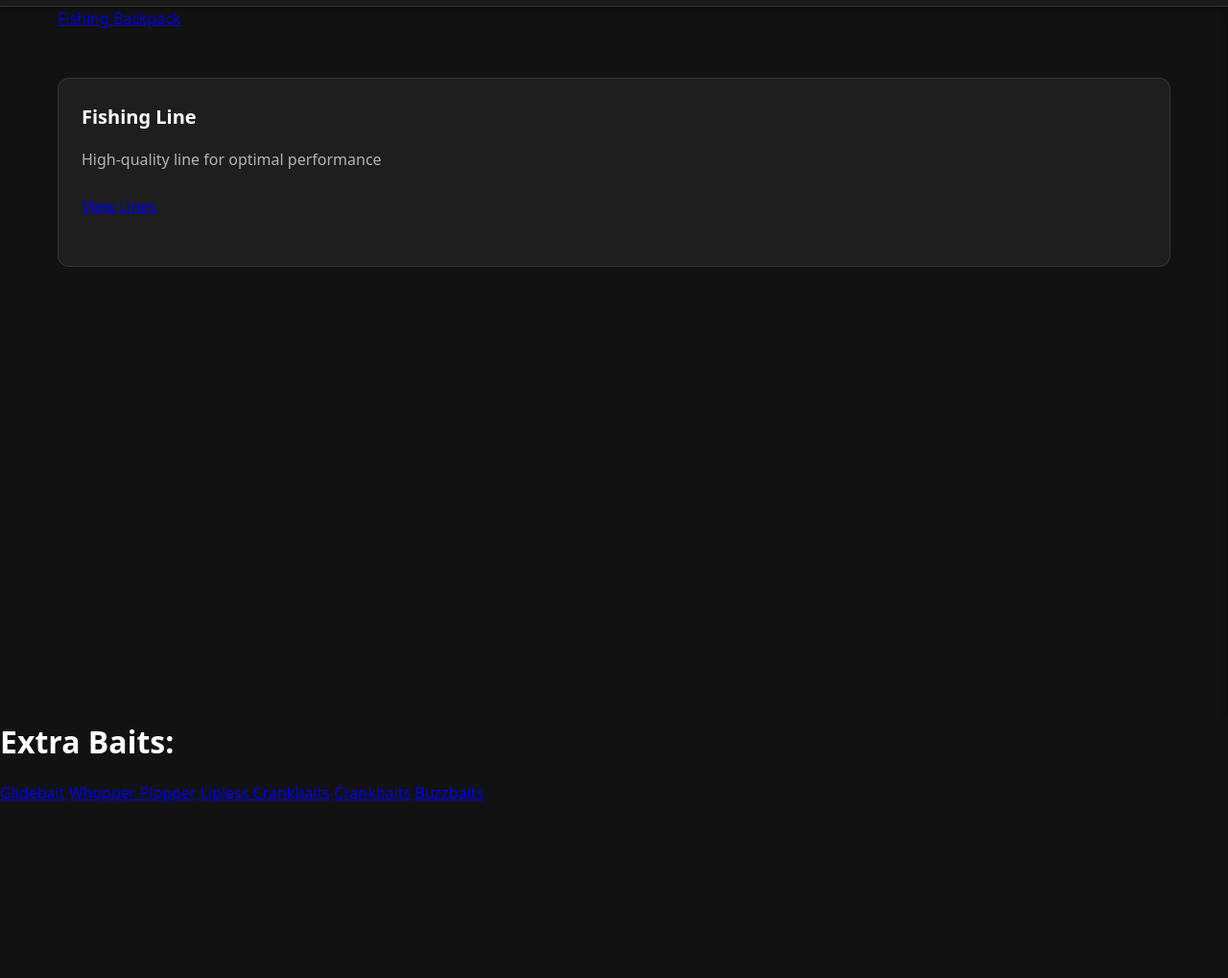
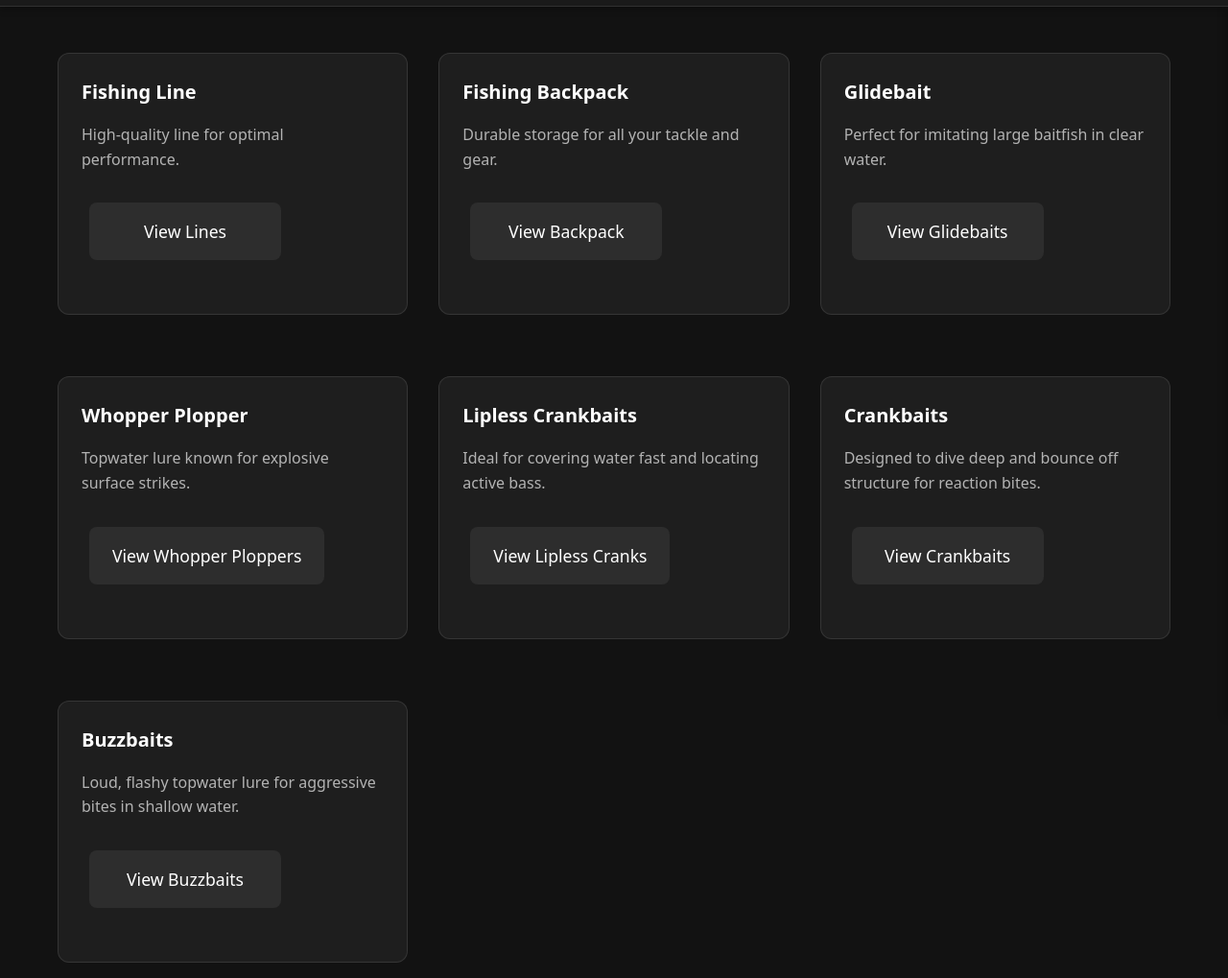
Before and after one commit to JGates-13/Christmas-Wants, a website: page public/fishing/accessories/line.html in a window 1280 px wide. Shown: the part 53-1072 px from the top of the page at 96% size. Before the commit the page ends 893 px from the top, so only its background shows below. Drawn offline with Linux system fonts and the light colour scheme.

Commit message:
Refactor line.html structure and add product cards

```diff
--- a/public/fishing/accessories/line.html
+++ b/public/fishing/accessories/line.html
@@ -11,7 +11,7 @@
   <body>
     <header class="top-nav">
       <a href="../../../index.html" class="logo">
-			<img src="../../../static/images/jg-logo.svg" alt="JG Logo">
+        <img src="../../../static/images/jg-logo.svg" alt="JG Logo" />
       </a>
       <div class="hamburger">
         <span></span>
@@ -31,30 +31,87 @@
 
     <main class="container">
       <div class="fishing-container">
-			<!-- Backpack button -->
-			<a class="line-button" href="https://a.co/d/eCseBBp" target="_blank" rel="noopener">Fishing Backpack</a>
-
         <div class="product-grid">
+          <!-- Fishing Line -->
           <div class="product-card">
             <h3>Fishing Line</h3>
-					<p>High-quality line for optimal performance</p>
+            <p>High-quality line for optimal performance.</p>
             <div class="button-group">
-						<a class="line-button" href="https://www.tacklewarehouse.com/Fishing_Line/catpage-BLINE.html" target="_blank" rel="noopener">View Lines</a>
+              <a class="rod-button" href="https://www.tacklewarehouse.com/Fishing_Line/catpage-BLINE.html" target="_blank" rel="noopener">
+                View Lines
+              </a>
+            </div>
+          </div>
+
+          <!-- Fishing Backpack -->
+          <div class="product-card">
+            <h3>Fishing Backpack</h3>
+            <p>Durable storage for all your tackle and gear.</p>
+            <div class="button-group">
+              <a class="rod-button" href="https://a.co/d/eCseBBp" target="_blank" rel="noopener">
+                View Backpack
+              </a>
+            </div>
+          </div>
+
+          <!-- Glidebait -->
+          <div class="product-card">
+            <h3>Glidebait</h3>
+            <p>Perfect for imitating large baitfish in clear water.</p>
+            <div class="button-group">
+              <a class="rod-button" href="https://share.temu.com/BP9JOdNilmC" target="_blank" rel="noopener">
+                View Glidebaits
+              </a>
+            </div>
+          </div>
+
+          <!-- Whopper Plopper -->
+          <div class="product-card">
+            <h3>Whopper Plopper</h3>
+            <p>Topwater lure known for explosive surface strikes.</p>
+            <div class="button-group">
+              <a class="rod-button" href="https://share.temu.com/ADXpFfYOXaC" target="_blank" rel="noopener">
+                View Whopper Ploppers
+              </a>
+            </div>
+          </div>
+
+          <!-- Lipless Crankbaits -->
+          <div class="product-card">
+            <h3>Lipless Crankbaits</h3>
+            <p>Ideal for covering water fast and locating active bass.</p>
+            <div class="button-group">
+              <a class="rod-button" href="https://share.temu.com/ur7A3BUDuHC" target="_blank" rel="noopener">
+                View Lipless Cranks
+              </a>
+            </div>
+          </div>
+
+          <!-- Crankbaits -->
+          <div class="product-card">
+            <h3>Crankbaits</h3>
+            <p>Designed to dive deep and bounce off structure for reaction bites.</p>
+            <div class="button-group">
+              <a class="rod-button" href="https://share.temu.com/EbAQUxQ4XmC" target="_blank" rel="noopener">
+                View Crankbaits
+              </a>
+            </div>
+          </div>
+
+          <!-- Buzzbaits -->
+          <div class="product-card">
+            <h3>Buzzbaits</h3>
+            <p>Loud, flashy topwater lure for aggressive bites in shallow water.</p>
+            <div class="button-group">
+              <a class="rod-button" href="https://share.temu.com/mB15ABVrlsC" target="_blank" rel="noopener">
+                View Buzzbaits
+              </a>
             </div>
           </div>
         </div>
       </div>
     </main>
 
-	<h1>Extra Baits:</h1>
-	<div class="bait-buttons">
-		<a class="glidebait-button" href="https://share.temu.com/BP9JOdNilmC" target="_blank" rel="noopener">Glidebait</a>
-		<a class="whopper-button" href="https://share.temu.com/ADXpFfYOXaC" target="_blank" rel="noopener">Whopper Plopper</a>
-		<a class="lipless-button" href="https://share.temu.com/ur7A3BUDuHC" target="_blank" rel="noopener">Lipless Crankbaits</a>
-		<a class="crankbait-button" href="https://share.temu.com/EbAQUxQ4XmC" target="_blank" rel="noopener">Crankbaits</a>
-		<a class="buzzbait-button" href="https://share.temu.com/mB15ABVrlsC" target="_blank" rel="noopener">Buzzbaits</a>
-	</div>
-
     <script src="../../../static/nav.js"></script>
   </body>
 </html>
```
Lines whose indentation alone changed are shown as unchanged.
